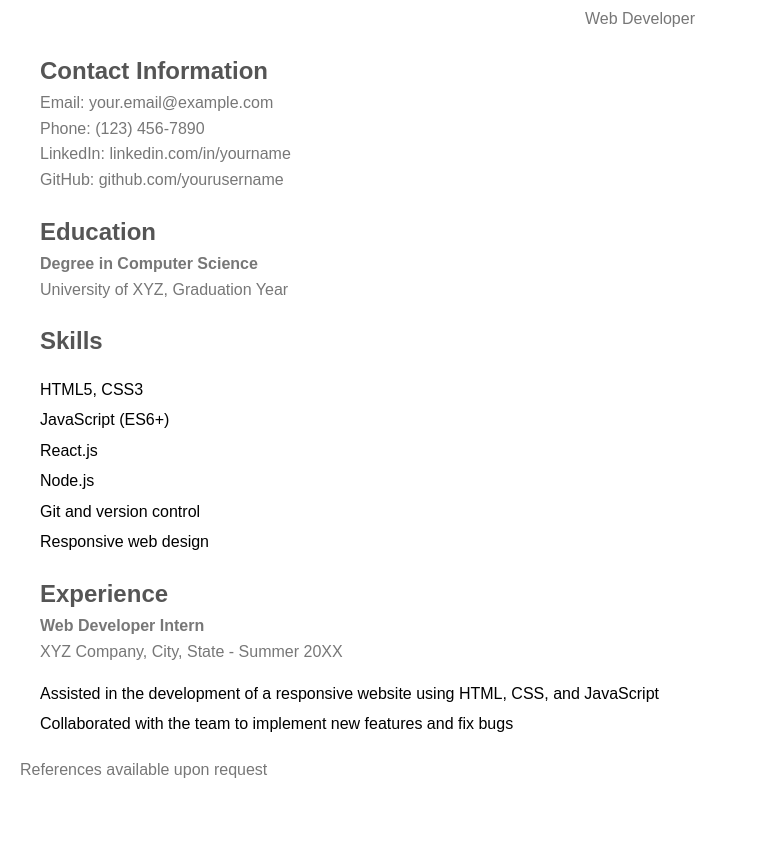
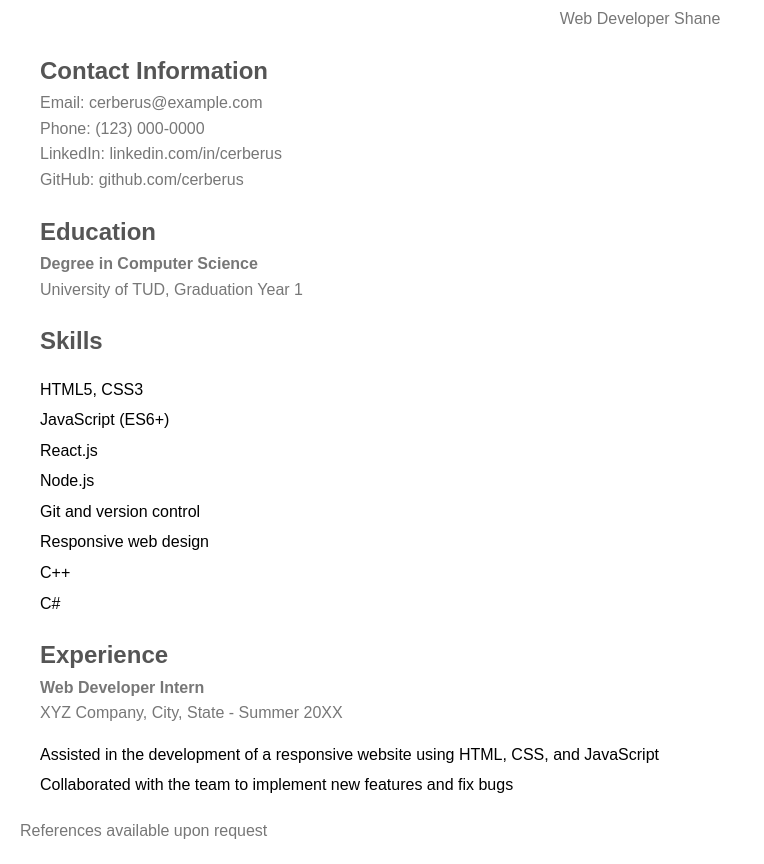
Before and after one commit to c16310493/my-first-static-web-app, a website: page src/index.html in a window 1280 px wide. Shown: the part 65-929 px from the top of the page, without its empty margins (0-764 px from the left). Before the commit the page ends 867 px from the top, so only its background shows below. Drawn offline with Linux system fonts and the light colour scheme.

Commit message:
Update index.html

```diff
--- a/src/index.html
+++ b/src/index.html
@@ -53,21 +53,21 @@
 
     <header>
         <h1>Your Name</h1>
-        <p>Web Developer</p>
+        <p>Web Developer Shane</p>
     </header>
 
     <section>
         <h2>Contact Information</h2>
-        <p>Email: your.email@example.com</p>
-        <p>Phone: (123) 456-7890</p>
-        <p>LinkedIn: linkedin.com/in/yourname</p>
-        <p>GitHub: github.com/yourusername</p>
+        <p>Email: cerberus@example.com</p>
+        <p>Phone: (123) 000-0000</p>
+        <p>LinkedIn: linkedin.com/in/cerberus</p>
+        <p>GitHub: github.com/cerberus</p>
     </section>
 
     <section>
         <h2>Education</h2>
         <p><strong>Degree in Computer Science</strong></p>
-        <p>University of XYZ, Graduation Year</p>
+        <p>University of TUD, Graduation Year 1</p>
     </section>
 
     <section>
@@ -79,6 +79,9 @@
             <li>Node.js</li>
             <li>Git and version control</li>
             <li>Responsive web design</li>
+            <li>C++</li>
+            <li>C#</li>
+
         </ul>
     </section>
 
```
